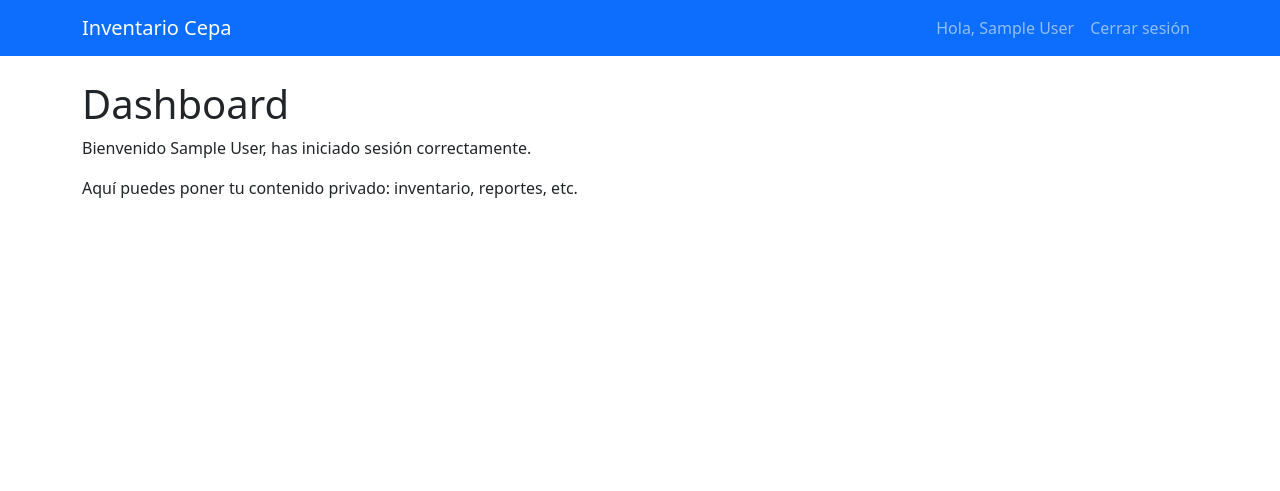
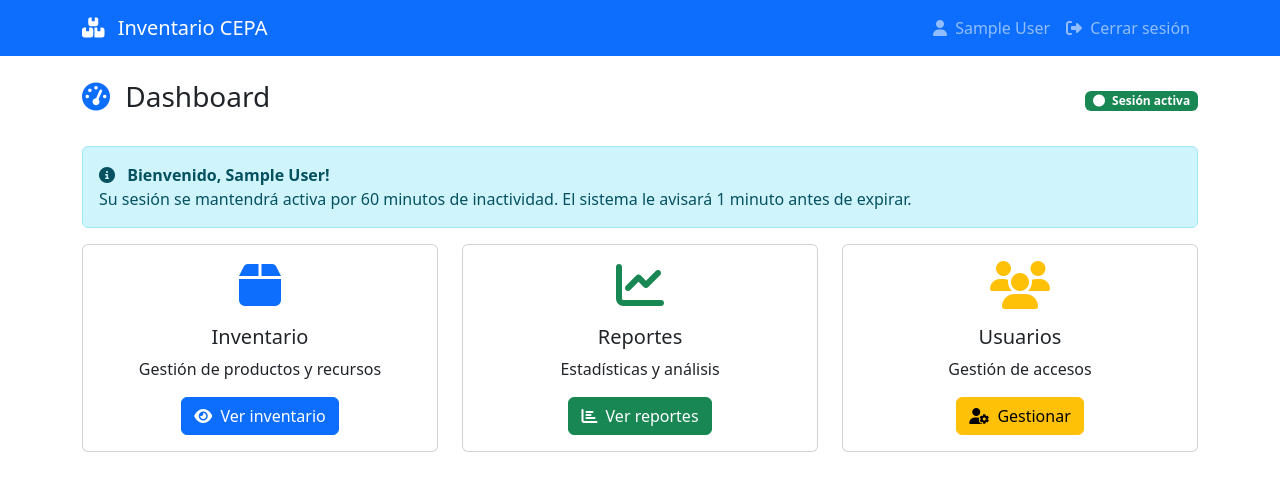
Before and after one commit to fblazquezweber/inventario-cepa, a PHP site: page /dashboard.php in a window 1280 px wide. Shown: the top 491 px of the page. Run offline with PHP 8.4, Linux system fonts and the light colour scheme; the visitor is signed in with stand-in values (Sample User, id 1); some libraries are stand-ins or nearby versions.

Commit message:
Versión con duración de sesión de 60 minutos y diseño funcional del dashboard

```diff
--- a/public/dashboard.php
+++ b/public/dashboard.php
@@ -1,5 +1,6 @@
 <?php
-require_once __DIR__ . '/../src/helpers/auth.php';
+require_once __DIR__ . '/../src/helpers/session.php'; // 👉 Control de tiempo inactivo
+require_once __DIR__ . '/../src/helpers/auth.php';    // 👉 Verifica si hay login
 requireLogin();
 ?>
 
@@ -8,8 +9,8 @@ requireLogin();
 <head>
     <meta charset="UTF-8" />
     <meta name="viewport" content="width=device-width, initial-scale=1" />
-    <title>Dashboard</title>
-    <!-- Bootstrap CSS CDN -->
+    <title>Dashboard - Inventario CEPA</title>
+    <!-- Bootstrap CSS -->
     <link rel="stylesheet" href="assets/css/vendor/bootstrap.min.css">
     <link rel="stylesheet" href="assets/css/vendor/all.min.css">
     <link rel="stylesheet" href="assets/css/custom/estilos.css">
@@ -17,14 +18,23 @@ requireLogin();
 <body>
     <nav class="navbar navbar-expand-lg navbar-dark bg-primary mb-4">
         <div class="container">
-            <a class="navbar-brand" href="#">Inventario Cepa</a>
+            <a class="navbar-brand" href="#">
+                <i class="fas fa-boxes me-2"></i>
+                Inventario CEPA
+            </a>
             <div class="collapse navbar-collapse">
                 <ul class="navbar-nav ms-auto">
                     <li class="nav-item">
-                        <span class="nav-link">Hola, <?= htmlspecialchars($_SESSION['user_name']); ?></span>
+                        <span class="nav-link">
+                            <i class="fas fa-user me-1"></i>
+                            <?= htmlspecialchars($_SESSION['user_name']); ?>
+                        </span>
                     </li>
                     <li class="nav-item">
-                        <a class="nav-link" href="logout.php">Cerrar sesión</a>
+                        <a class="nav-link" href="logout.php">
+                            <i class="fas fa-sign-out-alt me-1"></i>
+                            Cerrar sesión
+                        </a>
                     </li>
                 </ul>
             </div>
@@ -32,12 +42,123 @@ requireLogin();
     </nav>
 
     <main class="container">
-        <h1>Dashboard</h1>
-        <p>Bienvenido <?= htmlspecialchars($_SESSION['user_name']); ?>, has iniciado sesión correctamente.</p>
-        <p>Aquí puedes poner tu contenido privado: inventario, reportes, etc.</p>
+        <div class="row">
+            <div class="col-12">
+                <div class="d-flex justify-content-between align-items-center mb-4">
+                    <h1 class="h3">
+                        <i class="fas fa-tachometer-alt me-2 text-primary"></i>
+                        Dashboard
+                    </h1>
+                    <div class="badge bg-success">
+                        <i class="fas fa-circle me-1"></i>
+                        <span id="session-timer">Sesión activa</span>
+                        <!--Sesión activa (60 min) PRUEBA Sesión activa (60 min) -->
+                    </div>
+                </div>
+
+                <div class="alert alert-info">
+                    <i class="fas fa-info-circle me-2"></i>
+                    <strong>Bienvenido, <?= htmlspecialchars($_SESSION['user_name']); ?>!</strong>
+                    <br>
+                    Su sesión se mantendrá activa por 60 minutos de inactividad. El sistema le avisará 1 minuto antes de expirar.
+                </div>
+
+                <div class="row">
+                    <div class="col-md-6 col-lg-4 mb-3">
+                        <div class="card h-100">
+                            <div class="card-body text-center">
+                                <i class="fas fa-box fa-3x text-primary mb-3"></i>
+                                <h5 class="card-title">Inventario</h5>
+                                <p class="card-text">Gestión de productos y recursos</p>
+                                <a href="#" class="btn btn-primary">
+                                    <i class="fas fa-eye me-1"></i>
+                                    Ver inventario
+                                </a>
+                            </div>
+                        </div>
+                    </div>
+
+                    <div class="col-md-6 col-lg-4 mb-3">
+                        <div class="card h-100">
+                            <div class="card-body text-center">
+                                <i class="fas fa-chart-line fa-3x text-success mb-3"></i>
+                                <h5 class="card-title">Reportes</h5>
+                                <p class="card-text">Estadísticas y análisis</p>
+                                <a href="#" class="btn btn-success">
+                                    <i class="fas fa-chart-bar me-1"></i>
+                                    Ver reportes
+                                </a>
+                            </div>
+                        </div>
+                    </div>
+
+                    <div class="col-md-6 col-lg-4 mb-3">
+                        <div class="card h-100">
+                            <div class="card-body text-center">
+                                <i class="fas fa-users fa-3x text-warning mb-3"></i>
+                                <h5 class="card-title">Usuarios</h5>
+                                <p class="card-text">Gestión de accesos</p>
+                                <a href="#" class="btn btn-warning">
+                                    <i class="fas fa-user-cog me-1"></i>
+                                    Gestionar
+                                </a>
+                            </div>
+                        </div>
+                    </div>
+                </div>
+            </div>
+        </div>
     </main>
+    <div class="modal fade" id="sessionWarningModal" tabindex="-1" data-bs-backdrop="static" data-bs-keyboard="false">
+    <div class="modal-dialog modal-dialog-centered">
+        <div class="modal-content">
+            <div class="modal-header bg-warning text-dark">
+                <h5 class="modal-title">
+                    <i class="fas fa-exclamation-triangle me-2"></i>Sesión por Expirar
+                </h5>
+            </div>
+            <div class="modal-body text-center">
+                <p>Tu sesión expirará en:</p>
+                <h3 class="text-danger" id="timeRemaining"></h3>
+                <p class="text-muted">¿Deseas continuar en la sesión?</p>
+            </div>
+            <div class="modal-footer justify-content-center">
+                <button type="button" class="btn btn-secondary" id="logoutSessionBtn">Cerrar Sesión</button>
+                <button type="button" class="btn btn-primary" id="renewSessionBtn">
+                    <i class="fas fa-sync-alt me-1"></i>Continuar
+                </button>
+            </div>
+        </div>
+    </div>
+</div>
 
-    <!-- Bootstrap JS Bundle CDN (opcional) -->
+<div class="modal fade" id="sessionExpiredModal" tabindex="-1" data-bs-backdrop="static" data-bs-keyboard="false">
+    <div class="modal-dialog modal-dialog-centered">
+        <div class="modal-content">
+            <div class="modal-header bg-danger text-white">
+                <h5 class="modal-title">
+                    <i class="fas fa-times-circle me-2"></i>Sesión Expirada
+                </h5>
+            </div>
+            <div class="modal-body text-center">
+                <div class="mb-3"><i class="fas fa-clock text-danger" style="font-size: 3rem;"></i></div>
+                <h5>Tu sesión ha expirado por inactividad.</h5>
+                <p class="text-muted mb-0">Serás redirigido al inicio de sesión.</p>
+            </div>
+        </div>
+    </div>
+</div>
+    <!-- Bootstrap JS -->
+    <script src="assets/js/vendor/bootstrap.bundle.min.js"></script>
+    <script src="assets/js/vendor/all.min.js"></script>
+
+    <!-- Scripts personalizados <script src="assets/js/custom/session-timer.js"></script> -->
     <script src="assets/js/custom/disable-bfcache.js"></script>
+    <script>
+    window.serverTimeRemaining = <?= ($session_duration - $elapsed_time) ?>;
+    </script>
+    <script src="assets/js/custom/session-timeout.js"></script>
+
+
 </body>
 </html>
--- /dev/null
+++ b/src/helpers/session.php
@@ -0,0 +1,32 @@
+<?php
+// src/helpers/session.php
+
+// Iniciar sesión si no está iniciada
+if (session_status() === PHP_SESSION_NONE) {
+    session_start();
+}
+
+// Configurar duración máxima de inactividad: 60 minutos
+$session_timeout = 15; // segundos PRUEBA
+
+// Inicializa la variable de inicio si no existe
+if (!isset($_SESSION['last_activity'])) {
+    $_SESSION['last_activity'] = time();
+}
+
+// Calcula tiempo de inactividad
+$elapsed_time = time() - $_SESSION['last_activity'];
+
+if ($elapsed_time > $session_timeout) {
+    // Expira sesión
+    session_destroy();
+    header('Location: ../public/logout.php');
+    exit;
+} else {
+    // Si no ha expirado, renueva
+    $_SESSION['last_activity'] = time();
+}
+
+// Variable para JS
+$session_duration = $session_timeout;
+// $elapsed_time la usas igual que antes
```
Also changed, not shown: public/assets/js/custom/session-timeout.js (added).
